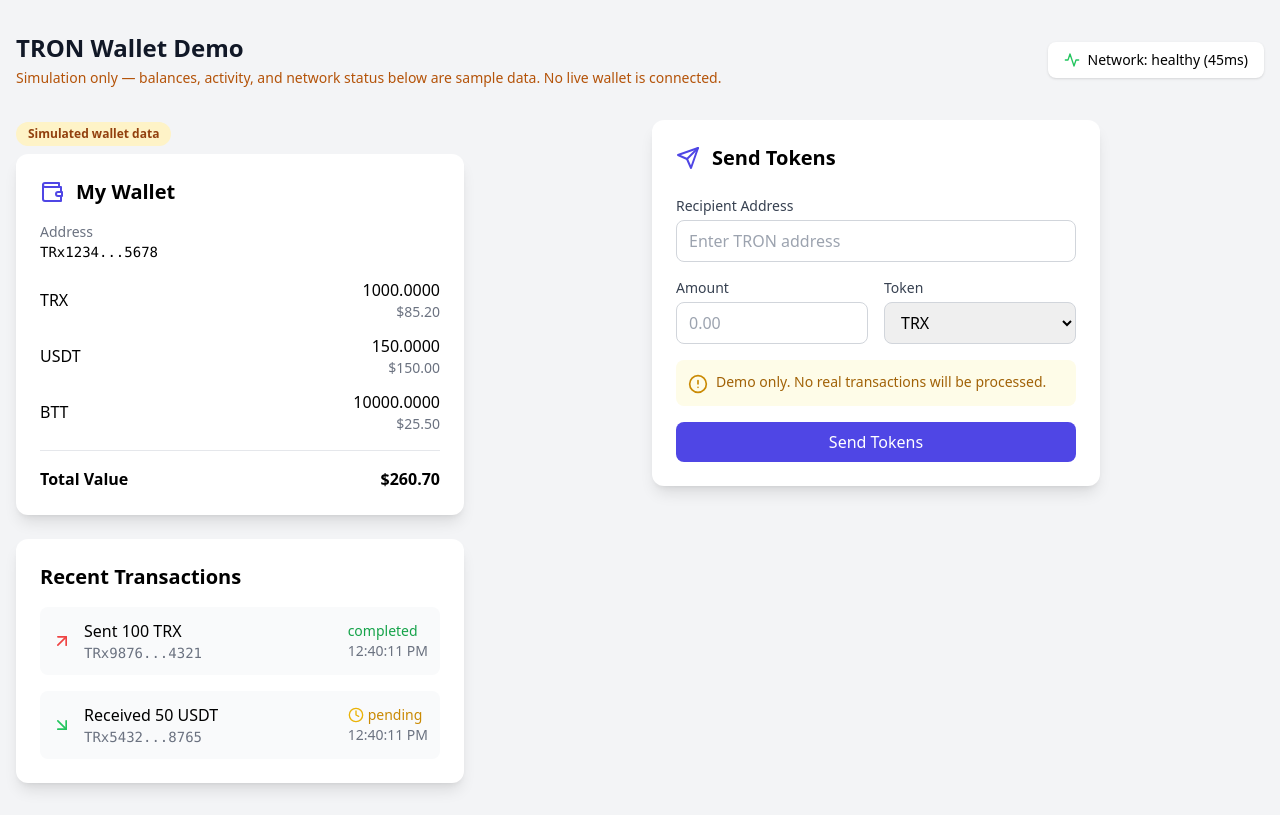
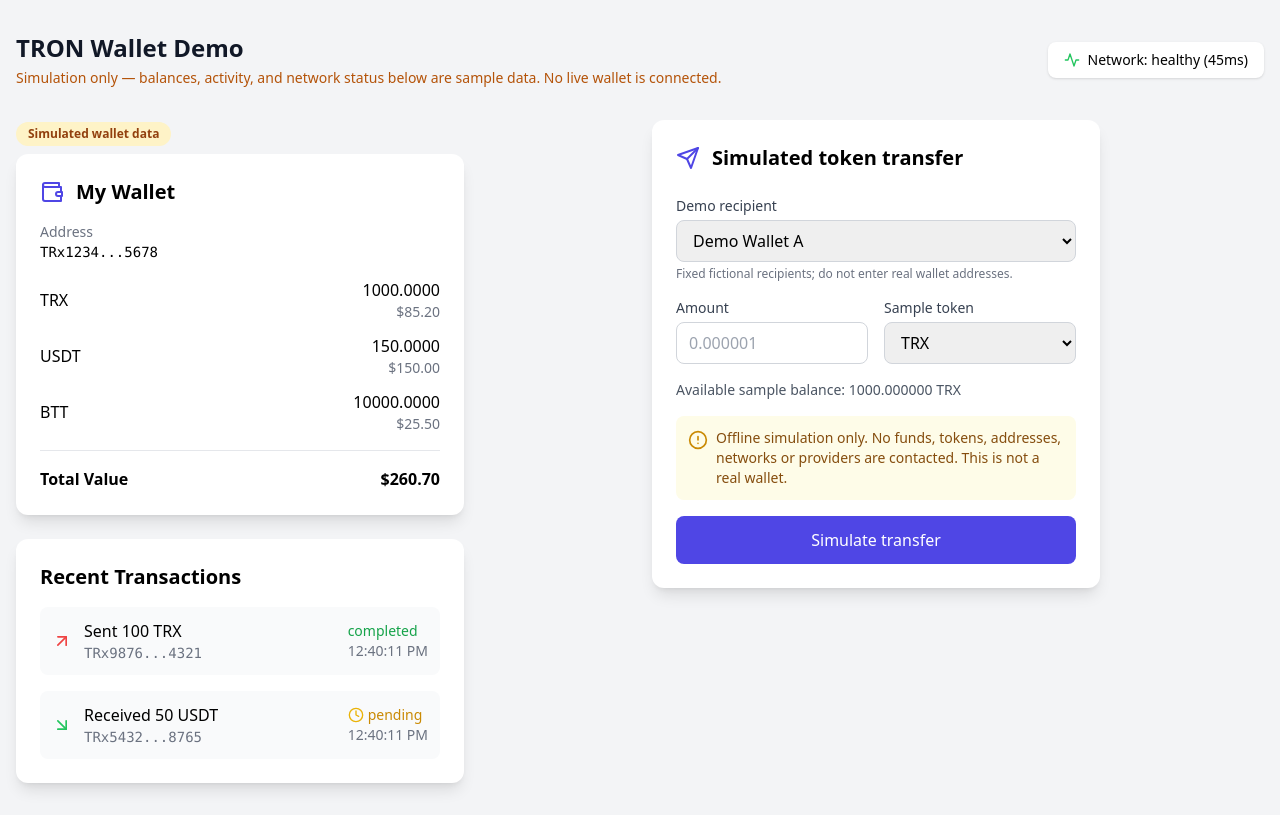
Before and after one commit to shikakker/TransferWallet, a React (Vite) app: page / in a window 1280 px wide. Built offline with nearby package versions, Linux system fonts and the light colour scheme.

Commit message:
fix: replace console-only send form with validated recipient choices, balance and recovery feedback

```diff
--- a/src/components/TransferForm.tsx
+++ b/src/components/TransferForm.tsx
@@ -1,86 +1,105 @@
 import { useState, type FormEvent } from 'react';
 import { Send, AlertCircle } from 'lucide-react';
+import type { TokenBalance } from '../types';
 
-const TOKENS = ['TRX', 'USDT', 'BTT', 'WIN', 'JST'];
+interface TransferFormProps {
+  balances: TokenBalance[];
+  onSimulate: (token: string, amount: string, recipient: string) => string | null;
+}
 
-export function TransferForm() {
-  const [address, setAddress] = useState('');
+export function TransferForm({ balances, onSimulate }: TransferFormProps) {
+  const [recipient, setRecipient] = useState('Demo Wallet A');
   const [amount, setAmount] = useState('');
   const [token, setToken] = useState('TRX');
+  const [error, setError] = useState('');
+  const [receipt, setReceipt] = useState('');
+  const selectedBalance = balances.find(item => item.symbol === token)?.balance ?? 0;
 
-  const handleSubmit = (e: FormEvent) => {
-    e.preventDefault();
-    // Demo only - would integrate with blockchain here
-    console.log('Transfer:', { address, amount, token });
+  const handleSubmit = (event: FormEvent) => {
+    event.preventDefault();
+    setError('');
+    setReceipt('');
+    const failure = onSimulate(token, amount, recipient);
+    if (failure) {
+      setError(failure);
+      return;
+    }
+    setReceipt(`Simulation complete: ${amount} ${token} sent to ${recipient} in this browser session only. No blockchain transaction occurred.`);
+    setAmount('');
   };
 
   return (
     <form onSubmit={handleSubmit} className="bg-white rounded-xl shadow-lg p-6 w-full max-w-md">
       <div className="flex items-center gap-3 mb-6">
-        <Send className="w-6 h-6 text-indigo-600" />
-        <h2 className="text-xl font-semibold">Send Tokens</h2>
+        <Send aria-hidden="true" className="w-6 h-6 text-indigo-600" />
+        <h2 className="text-xl font-semibold">Simulated token transfer</h2>
       </div>
 
       <div className="space-y-4">
         <div>
-          <label className="block text-sm font-medium text-gray-700 mb-1">
-            Recipient Address
-          </label>
-          <input
-            type="text"
-            value={address}
-            onChange={(e) => setAddress(e.target.value)}
-            className="w-full px-3 py-2 border border-gray-300 rounded-lg focus:ring-2 focus:ring-indigo-500 focus:border-indigo-500"
-            placeholder="Enter TRON address"
-            required
-          />
+          <label htmlFor="demo-recipient" className="block text-sm font-medium text-gray-700 mb-1">Demo recipient</label>
+          <select
+            id="demo-recipient"
+            value={recipient}
+            onChange={event => { setRecipient(event.target.value); setReceipt(''); }}
+            className="w-full px-3 py-2 border border-gray-300 rounded-lg focus:ring-2 focus:ring-indigo-500"
+          >
+            <option value="Demo Wallet A">Demo Wallet A</option>
+            <option value="Demo Wallet B">Demo Wallet B</option>
+          </select>
+          <p className="text-xs text-gray-500 mt-1">Fixed fictional recipients; do not enter real wallet addresses.</p>
         </div>
 
-        <div className="grid grid-cols-2 gap-4">
+        <div className="grid grid-cols-1 sm:grid-cols-2 gap-4">
           <div>
-            <label className="block text-sm font-medium text-gray-700 mb-1">
-              Amount
-            </label>
+            <label htmlFor="demo-amount" className="block text-sm font-medium text-gray-700 mb-1">Amount</label>
             <input
-              type="number"
+              id="demo-amount"
+              type="text"
+              inputMode="decimal"
+              autoComplete="off"
+              maxLength={32}
               value={amount}
-              onChange={(e) => setAmount(e.target.value)}
-              className="w-full px-3 py-2 border border-gray-300 rounded-lg focus:ring-2 focus:ring-indigo-500 focus:border-indigo-500"
-              placeholder="0.00"
+              onChange={event => { setAmount(event.target.value); setError(''); setReceipt(''); }}
+              className="w-full px-3 py-2 border border-gray-300 rounded-lg focus:ring-2 focus:ring-indigo-500"
+              placeholder="0.000001"
+              aria-describedby="demo-available"
               required
-              min="0"
-              step="0.000001"
             />
           </div>
-
           <div>
-            <label className="block text-sm font-medium text-gray-700 mb-1">
-              Token
-            </label>
+            <label htmlFor="demo-token" className="block text-sm font-medium text-gray-700 mb-1">Sample token</label>
             <select
+              id="demo-token"
               value={token}
-              onChange={(e) => setToken(e.target.value)}
-              className="w-full px-3 py-2 border border-gray-300 rounded-lg focus:ring-2 focus:ring-indigo-500 focus:border-indigo-500"
+              onChange={event => { setToken(event.target.value); setAmount(''); setError(''); setReceipt(''); }}
+              className="w-full px-3 py-2 border border-gray-300 rounded-lg focus:ring-2 focus:ring-indigo-500"
             >
-              {TOKENS.map((t) => (
-                <option key={t} value={t}>{t}</option>
-              ))}
+              {balances.map(item => <option value={item.symbol} key={item.symbol}>{item.symbol}</option>)}
             </select>
           </div>
         </div>
 
+        <p id="demo-available" className="text-sm text-gray-600">
+          Available sample balance: {selectedBalance.toFixed(6)} {token}
+        </p>
+
         <div className="bg-yellow-50 p-3 rounded-lg flex items-start gap-2">
-          <AlertCircle className="w-5 h-5 text-yellow-600 flex-shrink-0 mt-0.5" />
-          <p className="text-sm text-yellow-700">
-            Demo only. No real transactions will be processed.
+          <AlertCircle aria-hidden="true" className="w-5 h-5 text-yellow-600 flex-shrink-0 mt-0.5" />
+          <p className="text-sm text-yellow-800">
+            Offline simulation only. No funds, tokens, addresses, networks or providers are contacted.
+            This is not a real wallet.
           </p>
         </div>
 
+        {error && <p role="alert" className="text-sm text-red-700 bg-red-50 p-3 rounded-lg">{error}</p>}
+        {receipt && <p role="status" className="text-sm text-green-800 bg-green-50 p-3 rounded-lg">{receipt}</p>}
+
         <button
           type="submit"
-          className="w-full bg-indigo-600 text-white py-2 px-4 rounded-lg hover:bg-indigo-700 focus:ring-2 focus:ring-offset-2 focus:ring-indigo-500 transition-colors"
+          className="w-full bg-indigo-600 text-white py-3 px-4 rounded-lg hover:bg-indigo-700 focus:ring-2 focus:ring-offset-2 focus:ring-indigo-500 transition-colors"
         >
-          Send Tokens
+          Simulate transfer
         </button>
       </div>
     </form>
```
